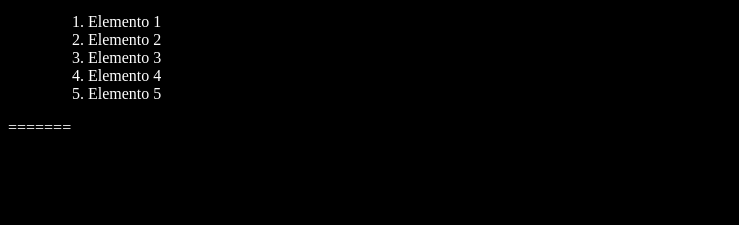
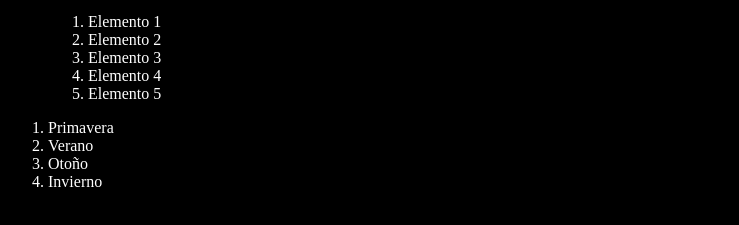
Before and after one commit to LuisG496/youtube-git2, a plain HTML site: page index.html in a window 1280 px wide. Shown: the part 101-326 px from the top of the page, without its empty margins (0-739 px from the left). Drawn offline with Linux system fonts and the light colour scheme.

Commit message:
Agregando estaciones del año

```diff
--- a/index.html
+++ b/index.html
@@ -23,7 +23,13 @@
       <li>Elemento 4</li>
       <li>Elemento 5</li>
     </ul>
-=======
+    </ol>
+    <ol>
+      <li>Primavera</li>
+      <li>Verano</li>
+      <li>Otoño</li>
+      <li>Invierno</li>
+
     </ol>
     <script src="index.js"></script>
 
```
